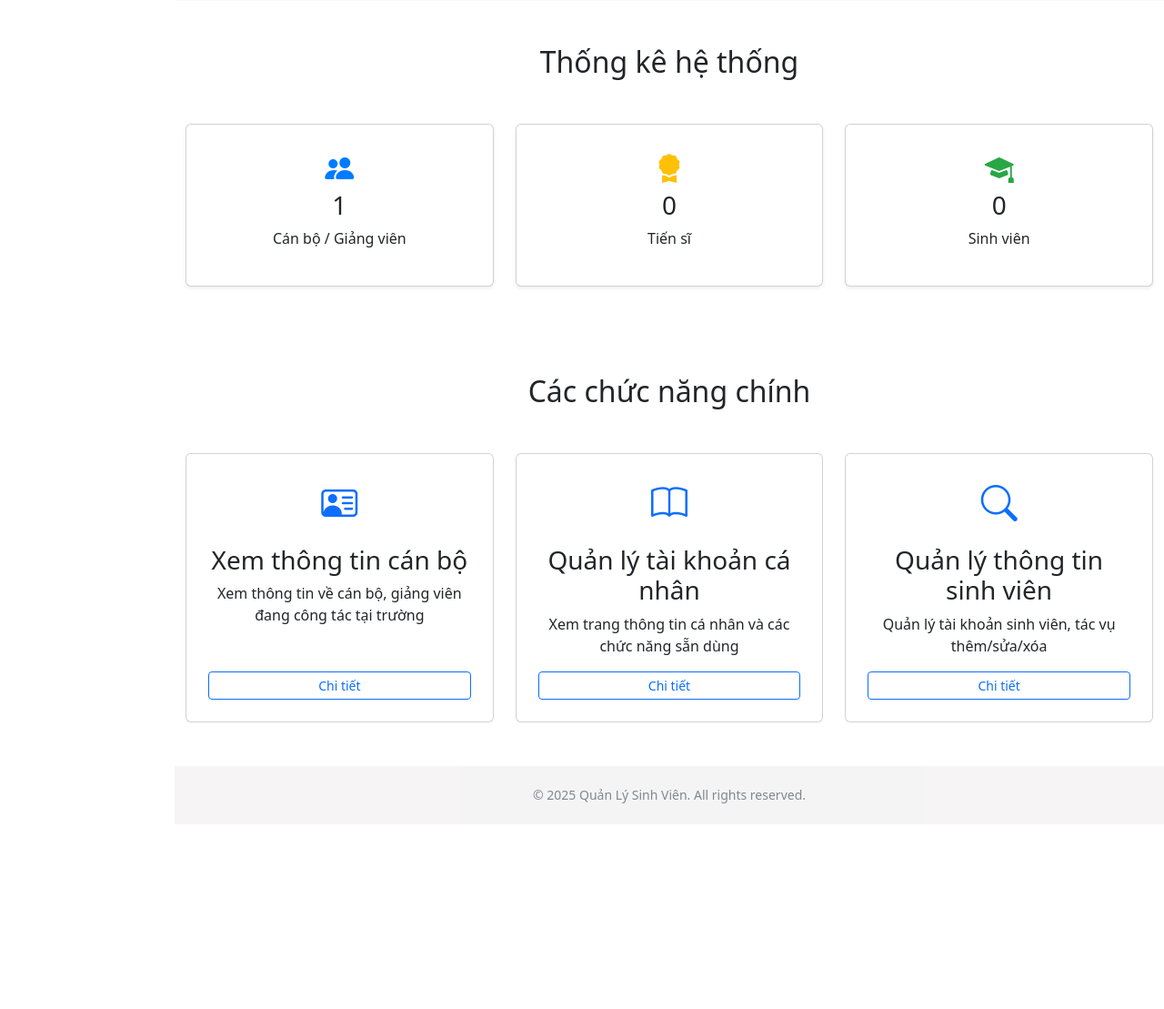
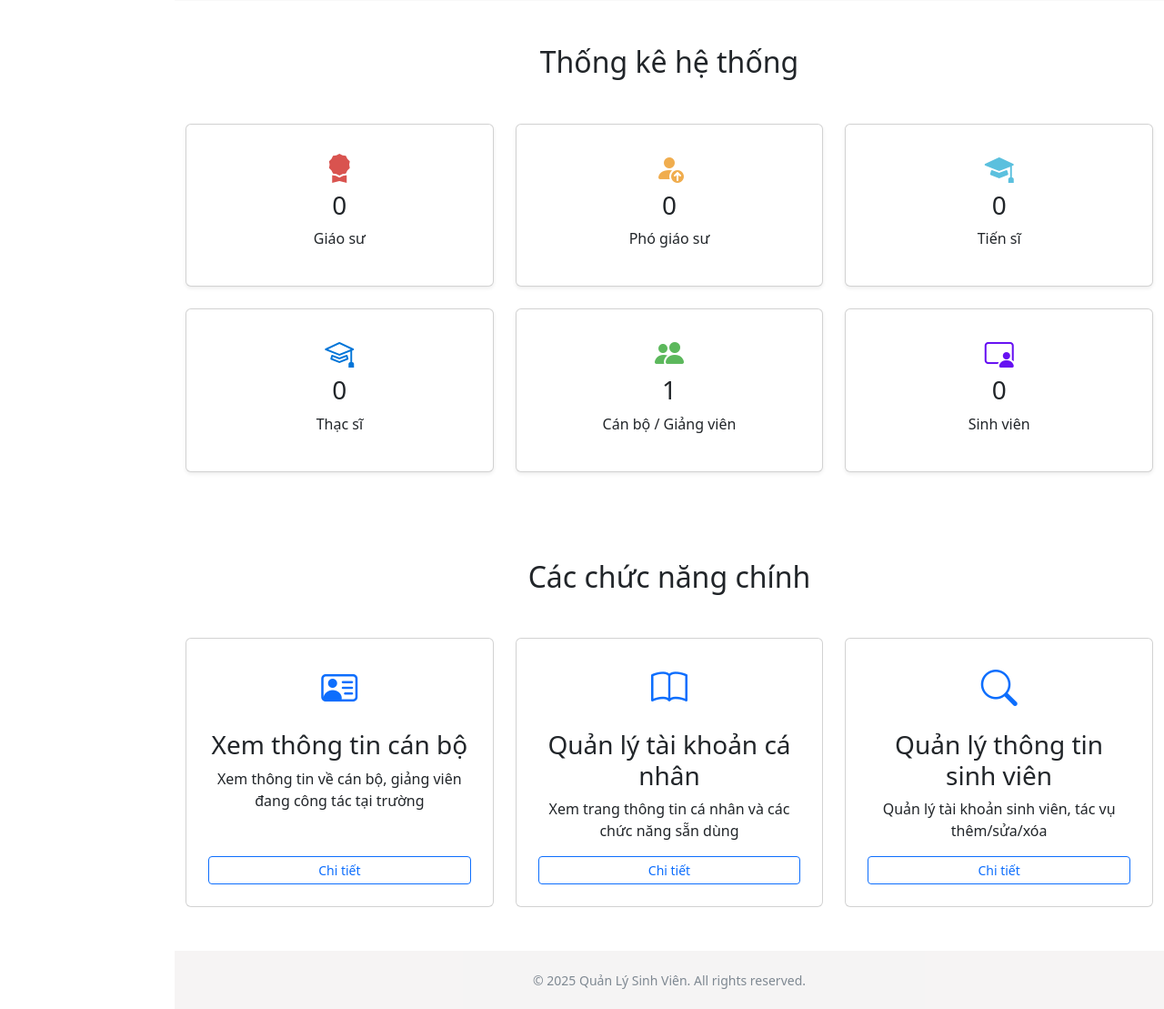
Before and after one commit to DanyDoan/CT428, a PHP site: page /views/index.php in a window 1280 px wide. Shown: the part 1017-2126 px from the top of the page at 91% size. Before the commit the page ends 1900 px from the top, so only its background shows below. Run offline with PHP 8.4, Linux system fonts and the light colour scheme; the visitor is signed in with stand-in values (Sample User, id 1); data that the repository does not hold is empty.

Commit message:
đổi đăng nhập, layLop

```diff
--- a/project/migrations/canbotable.php
+++ b/project/migrations/canbotable.php
@@ -21,7 +21,7 @@
     }
     try{
         $hashedPassword = password_hash("superadmin", PASSWORD_DEFAULT);
-        $query = "INSERT INTO CANBO(MSCB, hoTen, matKhau, isAdmin) VALUES('0', 'admin', '$hashedPassword', true)";
+        $query = "INSERT INTO CANBO(MSCB, hoTen, matKhau, isAdmin) VALUES('000000', 'admin', '$hashedPassword', true)";
         $conn->query($query);
         // echo "Thêm thành công<br>";
     }catch(mysqli_sql_exception){
--- a/project/shared/sideBar.php
+++ b/project/shared/sideBar.php
@@ -32,7 +32,7 @@ $current_page = basename($_SERVER['PHP_SELF']);
             </li>
 
             <?php
-            if ($_SESSION['MSCB'] == "0") {
+            if ($_SESSION['MSCB'] == "000000") {
             ?>
                 <li class="nav-item <?= $current_page == 'log.php' ? 'bg-primary' : '' ?>">
                     <a href="log.php" class="nav-link text-white d-flex align-items-center">
--- a/project/views/canbo.php
+++ b/project/views/canbo.php
@@ -250,7 +250,7 @@ if ($stmt->execute() && ($result = $stmt->get_result())) {
             <?php echo htmlspecialchars($row['gioiTinh']); ?>
             <span class="sub-title-box">Khoa / Trường</span>
             <?php echo htmlspecialchars($row['tenKhoaTruong']); ?>
-            <span class="sub-title-box">Chức vụ</span>
+            <span class="sub-title-box">Trình độ</span>
              <?php echo htmlspecialchars(!empty($row['chucVu']) ? $row['chucVu'] : "(chưa cập nhật)"); ?>
             <span class="sub-title-box">Lớp cố vấn</span>
             <?php echo htmlspecialchars($row['tenLop']); ?>
--- a/project/views/dscanbo.php
+++ b/project/views/dscanbo.php
@@ -116,7 +116,7 @@ if (!isset($_SESSION['MSCB'])) {
                                         <option value="TS">Trường Thủy Sản</option>
                                     </optgroup>
                                     <optgroup label="Cấp Khoa">
-                                        <option value="MT">Khoa Chính Trị</option>
+                                        <option value="ML">Khoa Chính Trị</option>
                                         <option value="KH">Khoa Khoa Học Tự Nhiên</option>
                                         <option value="XH">Khoa KHXH&NV</option>
                                         <option value="KL">Khoa Luật</option>
--- a/project/views/index.php
+++ b/project/views/index.php
@@ -77,14 +77,50 @@ if (!isset($_SESSION['MSCB'])) {
                     </div>
                 </div>
             </section>
-
             <section class="py-5">
                 <div class="container">
                     <h2 class="text-center mb-5">Thống kê hệ thống</h2>
+
+                    <!-- Hàng 1: Giáo sư - Phó giáo sư - Tiến sĩ -->
+                    <div class="row g-4 text-center mb-4">
+                        <div class="col-md-4">
+                            <div class="card p-4 shadow-sm feature-card">
+                                <i class="bi bi-award-fill" style="font-size: 2rem; color: #d9534f;"></i>
+                                <h3><?php echo $totalGiaoSu; ?></h3>
+                                <p>Giáo sư</p>
+                            </div>
+                        </div>
+
+                        <div class="col-md-4">
+                            <div class="card p-4 shadow-sm feature-card">
+                                <i class="bi bi-person-fill-up" style="font-size: 2rem; color: #f0ad4e;"></i>
+                                <h3><?php echo $totalPhoGiaoSu; ?></h3>
+                                <p>Phó giáo sư</p>
+                            </div>
+                        </div>
+
+                        <div class="col-md-4">
+                            <div class="card p-4 shadow-sm feature-card">
+                                <i class="bi bi-mortarboard-fill" style="font-size: 2rem; color: #5bc0de;"></i>
+                                <h3><?php echo $totalTienSi; ?></h3>
+                                <p>Tiến sĩ</p>
+                            </div>
+                        </div>
+                    </div>
+
+                    <!-- Hàng 2: Thạc sĩ - Cán bộ - Sinh viên -->
                     <div class="row g-4 text-center">
                         <div class="col-md-4">
                             <div class="card p-4 shadow-sm feature-card">
-                                <i class="bi bi-people-fill" style="font-size: 2rem; color: #007bff;"></i>
+                                <i class="bi bi-mortarboard" style="font-size: 2rem; color: #0275d8;"></i>
+                                <h3><?php echo $totalThacSi; ?></h3>
+                                <p>Thạc sĩ</p>
+                            </div>
+                        </div>
+
+                        <div class="col-md-4">
+                            <div class="card p-4 shadow-sm feature-card">
+                                <i class="bi bi-people-fill" style="font-size: 2rem; color: #5cb85c;"></i>
                                 <h3><?php echo $totalCanBo; ?></h3>
                                 <p>Cán bộ / Giảng viên</p>
                             </div>
@@ -92,15 +128,7 @@ if (!isset($_SESSION['MSCB'])) {
 
                         <div class="col-md-4">
                             <div class="card p-4 shadow-sm feature-card">
-                                <i class="bi bi-award-fill" style="font-size: 2rem; color: #ffc107;"></i>
-                                <h3><?php echo $totalTienSi; ?></h3>
-                                <p>Tiến sĩ</p>
-                            </div>
-                        </div>
-
-                        <div class="col-md-4">
-                            <div class="card p-4 shadow-sm feature-card">
-                                <i class="bi bi-mortarboard-fill" style="font-size: 2rem; color: #28a745;"></i>
+                                <i class="bi bi-person-video3" style="font-size: 2rem; color: #6610f2;"></i>
                                 <h3><?php echo $totalSinhVien; ?></h3>
                                 <p>Sinh viên</p>
                             </div>
@@ -108,6 +136,8 @@ if (!isset($_SESSION['MSCB'])) {
                     </div>
                 </div>
             </section>
+
+
 
 
                 <!-- Các chức năng chính -->
@@ -120,7 +150,7 @@ if (!isset($_SESSION['MSCB'])) {
                                     <i class="bi bi-person-vcard feature-icon"></i>
                                     <h3>Xem thông tin cán bộ</h3>
                                     <p>Xem thông tin về cán bộ, giảng viên đang công tác tại trường</p>
-                                <a href="#" class="btn btn-sm btn-outline-primary">Chi tiết</a>
+                                    <a href="./dscanbo.php" class="btn btn-sm btn-outline-primary">Chi tiết</a>
                                 </div>
                             </div>
                             <div class="col-md-4">
@@ -128,7 +158,17 @@ if (!isset($_SESSION['MSCB'])) {
                                     <i class="bi bi-book feature-icon"></i>
                                     <h3>Quản lý tài khoản cá nhân</h3>
                                     <p>Xem trang thông tin cá nhân và các chức năng sẵn dùng</p>
+                                    <?php
+                                        if ($_SESSION["MSCB"] == "000000"){
+                                    ?>
                                         <a href="#" class="btn btn-sm btn-outline-primary">Chi tiết</a>
+                                    <?php
+                                        }else{
+                                    ?>
+                                        <a href="./canbo.php" class="btn btn-sm btn-outline-primary">Chi tiết</a>
+                                    <?php
+                                        }
+                                    ?>
                                 </div>
                             </div>
                             <div class="col-md-4">
@@ -136,7 +176,7 @@ if (!isset($_SESSION['MSCB'])) {
                                     <i class="bi bi-search feature-icon"></i>
                                     <h3>Quản lý thông tin sinh viên</h3>
                                     <p>Quản lý tài khoản sinh viên, tác vụ thêm/sửa/xóa</p>
-                                <a href="#" class="btn btn-sm btn-outline-primary">Chi tiết</a>
+                                    <a href="./quanly.php" class="btn btn-sm btn-outline-primary">Chi tiết</a>
                                 </div>
                             </div>
                         </div>
--- a/project/views/log.php
+++ b/project/views/log.php
@@ -119,7 +119,6 @@ if ($stmt->execute() && ($result = $stmt->get_result())) {
         function chenLog() {
             const xhttp = new XMLHttpRequest();
             xhttp.onload = function() {
-                alert(this.responseText)
                 const response = JSON.parse(this.responseText);
 
                 let tb = "<table>"
--- a/project/views/register.php
+++ b/project/views/register.php
@@ -158,7 +158,7 @@ if ($_SERVER["REQUEST_METHOD"] === "GET") {
                                     Tôi cam kết thực hiện đúng trách nhiệm và nghĩa vụ
                                 </label>
                             </div>
-                            <a href="login.php">Đã có tài khoản?</a>
+                            <a href="dangNhap.php">Đã có tài khoản?</a>
                             <div class="d-flex justify-content-end gap-2">
                                 <button type="submit" name="submit" class="btn btn-primary">Đăng Ký</button>
                                 <button type="reset" class="btn btn-secondary">Hủy</button>
@@ -263,7 +263,7 @@ if ($_SERVER["REQUEST_METHOD"] === "GET") {
 
             if (maKhoaTruong) {
                 const xhr = new XMLHttpRequest();
-                xhr.open("POST", "get_lop.php", true);
+                xhr.open("POST", "layLop.php", true);
                 xhr.setRequestHeader("Content-Type", "application/x-www-form-urlencoded");
 
                 xhr.onreadystatechange = function() {
--- a/project/views/thongke.php
+++ b/project/views/thongke.php
@@ -15,4 +15,18 @@ $sqlTienSi = "SELECT COUNT(*) AS total FROM CANBO WHERE chucVu LIKE '%Tiến sĩ
 $resultTienSi = $conn->query($sqlTienSi);
 $totalTienSi = $resultTienSi->fetch_assoc()['total'] ?? 0;
 
+// Đếm số lượng Thạc sĩ
+$sqlThacSi = "SELECT COUNT(*) AS total FROM CANBO WHERE chucVu LIKE '%Thạc sĩ%'";
+$resultThacSi = $conn->query($sqlThacSi);
+$totalThacSi = $resultThacSi->fetch_assoc()['total'] ?? 0;
+
+// Đếm số lượng Giáo sư
+$sqlGiaoSu = "SELECT COUNT(*) AS total FROM CANBO WHERE chucVu LIKE '%Giáo sư%'";
+$resultGiaoSu = $conn->query($sqlGiaoSu);
+$totalGiaoSu = $resultGiaoSu->fetch_assoc()['total'] ?? 0;
+
+// Đếm số lượng Phó giáo sư
+$sqlPhoGiaoSu = "SELECT COUNT(*) AS total FROM CANBO WHERE chucVu LIKE '%Phó giáo sư%'";
+$resultPhoGiaoSu = $conn->query($sqlPhoGiaoSu);
+$totalPhoGiaoSu = $resultPhoGiaoSu->fetch_assoc()['total'] ?? 0;
 ?>
```
Also changed, not shown: project/views/updatecanbo.php (+10 -7 lines), project/views/dangNhap.php (renamed from project/views/login.php), project/views/layLop.php (renamed from project/views/get_lop.php). Lines whose indentation alone changed are shown as unchanged.
